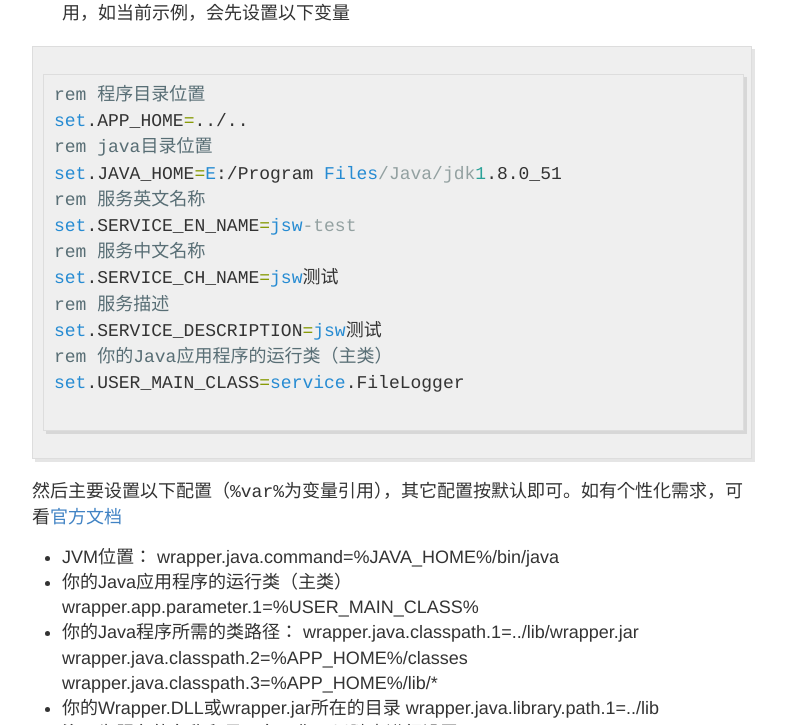
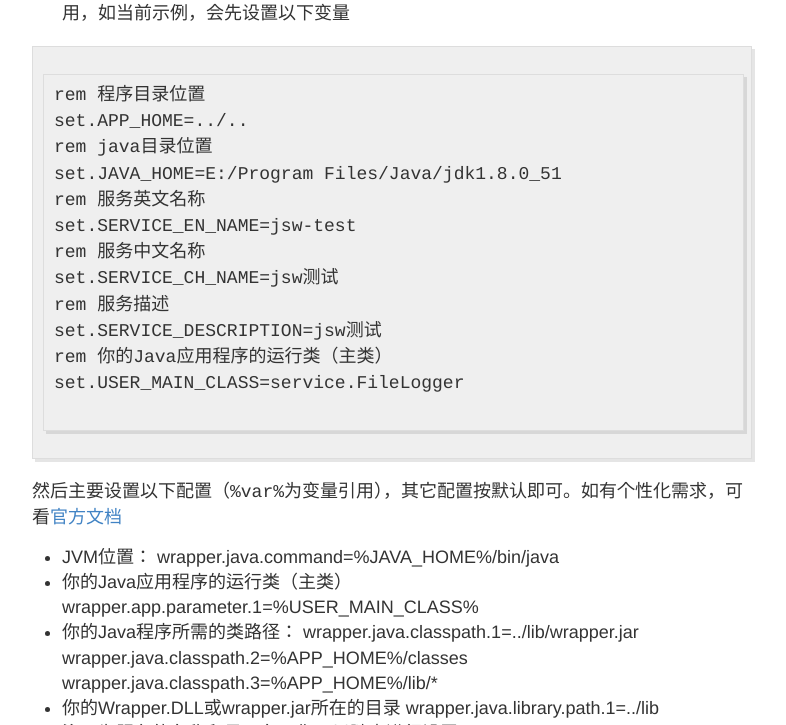
Before and after one commit to mianshenglee/mianshenglee.github.io, a Jekyll site: the page built from _posts/2016-07-02-java服务安装(一)：使用java service wrapper及maven打zip包.md, in a window 1280 px wide and 900 px high, scrolled down 6581 px, cut to the strip 175-900 px from the top of the window. Shown: the whole strip, without its empty margins (248-1034 px from the left). Built offline with Jekyll 4.4.1, drawn with Linux system fonts in a browser that asks for light colours.

Commit message:
Update 2016-07-02-java服务安装(一)：使用java service wrapper及maven打zip包.md

````diff
--- a/_posts/2016-07-02-java服务安装(一)：使用java service wrapper及maven打zip包.md
+++ b/_posts/2016-07-02-java服务安装(一)：使用java service wrapper及maven打zip包.md
@@ -175,7 +175,7 @@
  2. 修改conf/wrapper.conf文件
 一般会把经常修改的作为变量放在前面，以便后面配置使用，如当前示例，会先设置以下变量
 
-```bat
+```
 rem 程序目录位置
 set.APP_HOME=../..
 rem java目录位置
````
